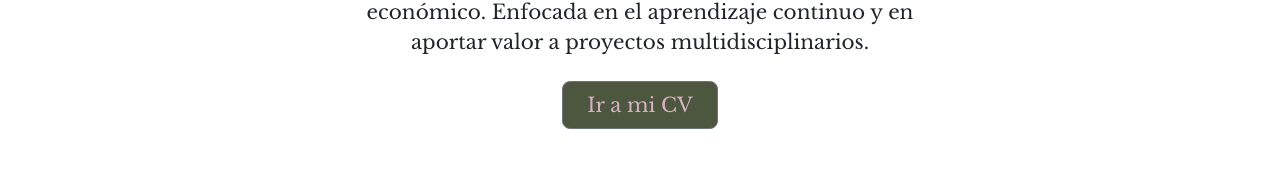
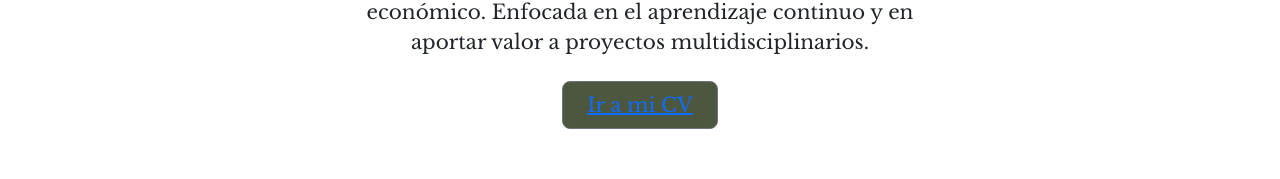
Before and after one commit to perla-ramirez2910/perla-ramirez2910.github.io, a plain HTML site: page index.html in a window 1280 px wide. Shown: the part 764-943 px from the top of the page. Drawn offline with nearby package versions, Linux system fonts and the light colour scheme.

Commit message:
Link de CV

```diff
--- a/index.html
+++ b/index.html
@@ -54,7 +54,7 @@
         <div class="col-lg-6 mx-auto">
           <p class="lead mb-4">Economista, apasionada por el análisis de datos y la tecnología. Actualmente me desempeño como analista presupuestal y desarrolladora Fronted junior, combinando habilidades técnicas en HTML, CSS, JS con conocimiento económico. Enfocada en el aprendizaje continuo y en aportar valor a proyectos multidisciplinarios.</p>
           <div class="d-grid gap-2 d-sm-flex justify-content-sm-center">
-            <button type="button" class="btn btn-outline-secondary btn-lg px-4 boton-cv">Ir a mi CV</button>
+            <button type="button" class="btn btn-outline-secondary btn-lg px-4 boton-cv"> <a target="_blank" href="https://drive.google.com/file/d/1kEAtF5OGBeDTFKsSkYGehLVvZ0wCIjdt/view?usp=sharing">Ir a mi CV </a></button>
           </div>
         </div>
       </div>
```
